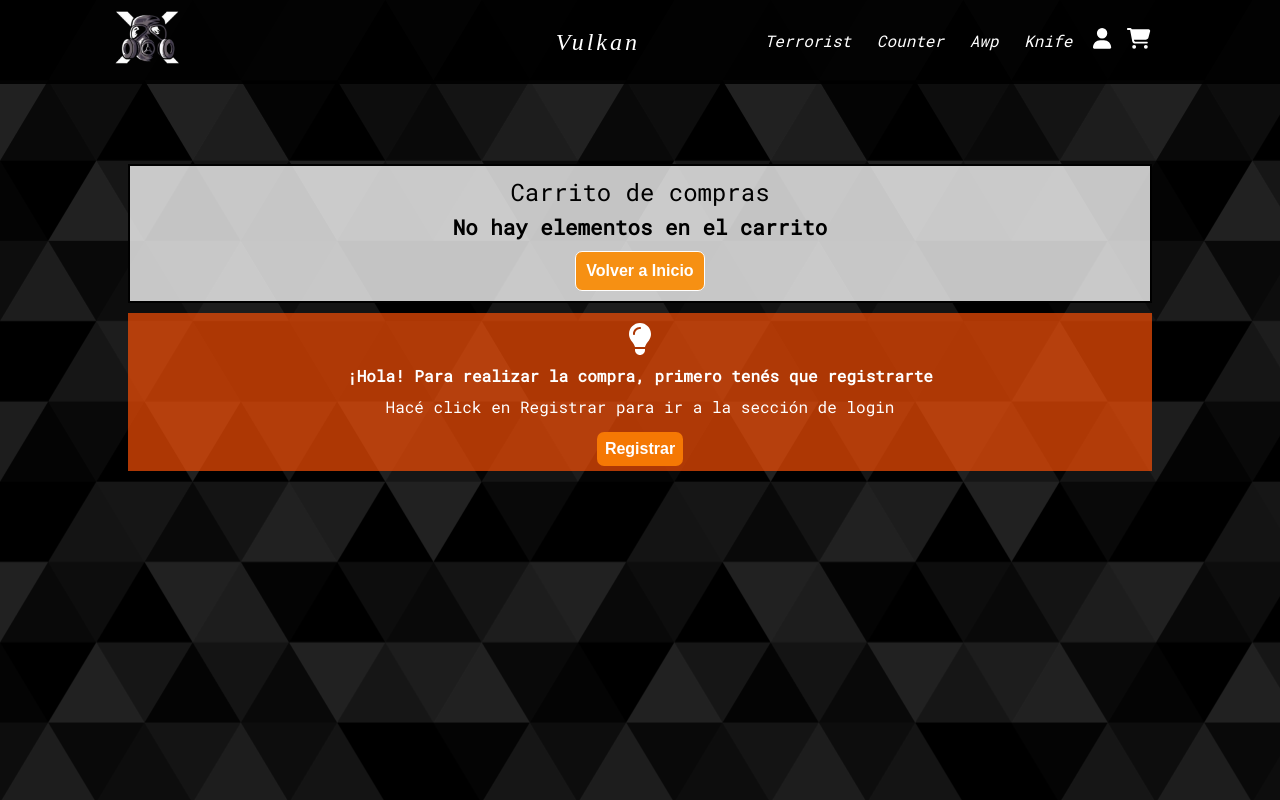
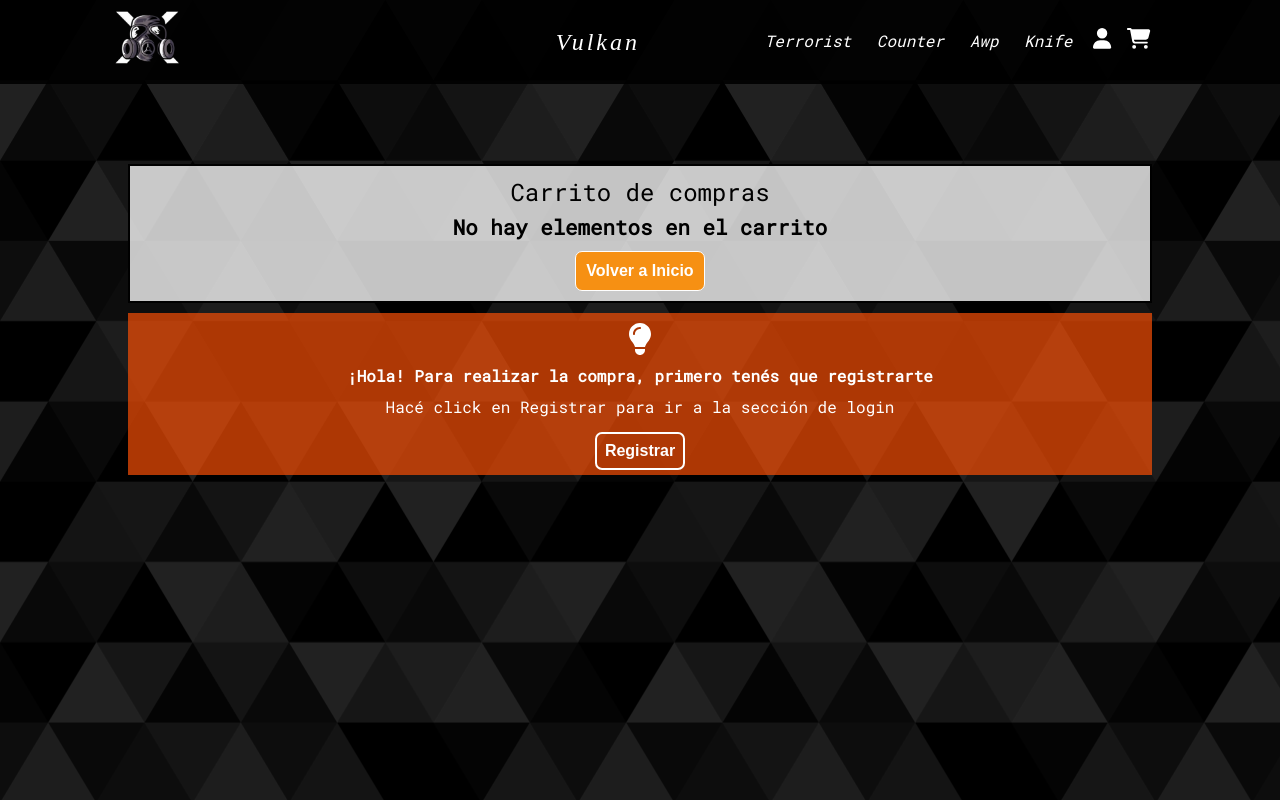
Before and after one commit to luispino94/PinoLuisReactDesafios, a React (Vite) app in the folder React-eCommerce/: page /cart in a window 1280 px wide. Built offline with nearby package versions, Linux system fonts and the light colour scheme; no server answers; a web font is replaced by a local one.

Commit message:
funcionabilidad del cart al 100

```diff
--- a/React-eCommerce/src/componentes/Contexto/cartContext.jsx
+++ b/React-eCommerce/src/componentes/Contexto/cartContext.jsx
@@ -32,11 +32,8 @@ const CartContexProvider = ({children}) => {
         setUser (userData);
       });
     }
-    /*Función de firebase para observar si el usuario está o no
-    + el useEffect para no tener problemas con el re-render del usuario
-    al relogear cualquier página*/
+    /*Función de firebase para observar si el usuario está o no*/
 
-    useEffect(()=>{
     onAuthStateChanged(auth, (usuarioFirebase) => {
       if (usuarioFirebase) {
         if (!user) {
@@ -47,7 +44,7 @@ const CartContexProvider = ({children}) => {
         setUser(null);
       }
     });
-    },[user])
+
 
 
  const [cartList, setCarlist] = useState(()=>{
--- a/React-eCommerce/src/componentes/Items/ItemDetail.jsx
+++ b/React-eCommerce/src/componentes/Items/ItemDetail.jsx
@@ -6,7 +6,7 @@ import './itemlist.scss';
 
 
 const ItemDetail = ({producto}) => {
-  const {addToCart, cartList} = useCartContext();
+  const {addToCart} = useCartContext();
   const [inputType, setInputType] = useState('itemCount');
 
 
@@ -16,7 +16,7 @@ const ItemDetail = ({producto}) => {
 const onadd =(quantity) => {
   addToCart({...producto, cantidad:quantity})
 }
- console.log (cartList);
+
   return (
                     /*CARD-DETAIL*/
 
--- a/React-eCommerce/src/componentes/cart/Cart.jsx
+++ b/React-eCommerce/src/componentes/cart/Cart.jsx
@@ -21,9 +21,14 @@ const Cart = () => {
 
       }
 
-      {(cartList.length !==0 && user) ? <BtnOrden/>
-      : (<BtnInfo/>)
+      { (cartList.length !==0 && user) ? <BtnOrden/>
+          :
+          (user && cartList.length== 0) ? 'HOLA USUARIO, TU CARRÍTO ESTÁ VACÍO'
+          :
+          <BtnInfo/>
       }
+
+
     </div>
   )
 }
--- a/React-eCommerce/src/componentes/intercambiabilidad/BtnInfo.jsx
+++ b/React-eCommerce/src/componentes/intercambiabilidad/BtnInfo.jsx
@@ -13,7 +13,6 @@ const BtnInfo = () => {
         <Link to = '../login'>
         <button className='btn-info-login'>Registrar</button>
         </Link>
-
     </div>
   )
 }
--- a/React-eCommerce/src/componentes/intercambiabilidad/btnInfo.scss
+++ b/React-eCommerce/src/componentes/intercambiabilidad/btnInfo.scss
@@ -38,8 +38,8 @@
         align-items: center;
         justify-content: center;
         margin: 5px;
-        background-color: rgb(245, 120, 4);
+        background-color: rgba(255, 255, 255, 0);
         color: white;
-        border: white;
+        border: 2px solid white;
     }
 }
--- a/React-eCommerce/src/componentes/intercambiabilidad/btnStock.jsx
+++ b/React-eCommerce/src/componentes/intercambiabilidad/btnStock.jsx
@@ -1,8 +1,9 @@
 import { Link} from 'react-router-dom';
+import { useCartContext } from '../Contexto/cartContext';
 import './btnStock.scss'
 
 export default function BtnStock (){
-
+ const {user} = useCartContext()
     return (
     <>
         <div className='container-stock'>
```
